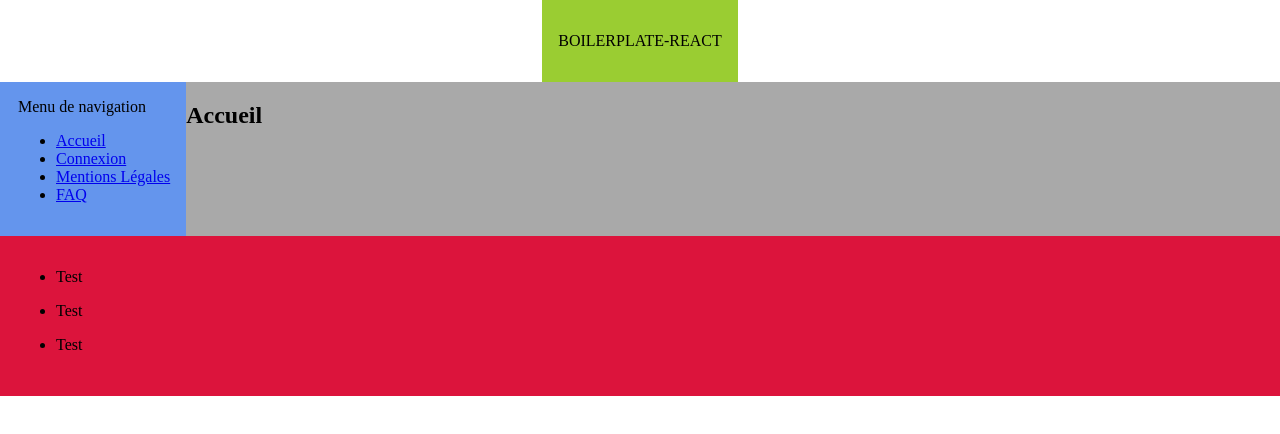
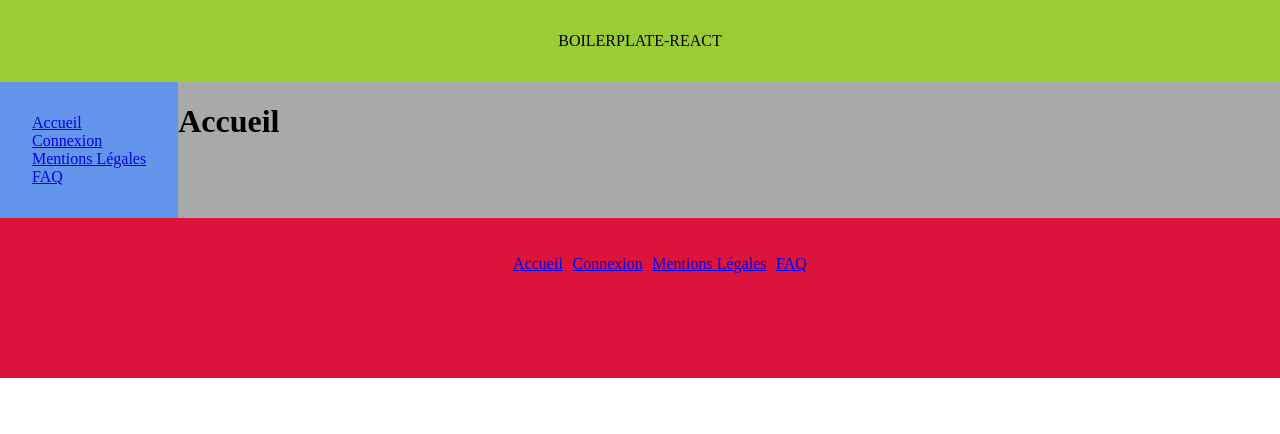
Before and after one commit to JohnBourdais/my-boilerplate-react, a React (Create React App) app: page / in a window 1280 px wide. Shown: the top 434 px of the page. Built offline with nearby package versions, Linux system fonts and the light colour scheme.

Commit message:
Paramétrage des routes

```diff
--- a/src/containers/Accueil.tsx
+++ b/src/containers/Accueil.tsx
@@ -3,7 +3,7 @@ import React, { Component } from 'react';
 class Accueil extends Component {
   render() {
     return (
-      <h2>Accueil</h2>
+      <h1>Accueil</h1>
     );
   }
 }
--- a/src/containers/AppRouter/AppRouter.tsx
+++ b/src/containers/AppRouter/AppRouter.tsx
@@ -1,5 +1,5 @@
 import React, { Component } from 'react';
-import { BrowserRouter as Router, Route, Link } from 'react-router-dom';
+import { BrowserRouter as Router, Route, Link, Switch } from 'react-router-dom';
 
 import Accueil from '../../containers/Accueil';
 import MentionsLegales from '../../containers/MentionsLegales';
@@ -9,14 +9,14 @@ import Connexion from '../../containers/Connexion';
 class AppRouter extends Component {
   render() {
     return (
-      <Router>
+      <Switch>
       <div>
         <Route path="/" exact component={Accueil} />
         <Route path="/connexion/" component={Connexion} />
         <Route path="/mentions-legales/" component={MentionsLegales} />
         <Route path="/faq/" component={Faq} />
       </div>
-    </Router>
+    </Switch>
     );
   }
 }
--- a/src/containers/Connexion.tsx
+++ b/src/containers/Connexion.tsx
@@ -3,7 +3,7 @@ import React, { Component } from 'react';
 class Connexion extends Component {
   render() {
     return (
-      <h2>Connexion</h2>
+      <h1>Connexion</h1>
     );
   }
 }
--- a/src/containers/Faq.tsx
+++ b/src/containers/Faq.tsx
@@ -3,7 +3,7 @@ import React, { Component } from 'react';
 class Faq extends Component {
   render() {
     return (
-      <h2>FAQ</h2>
+      <h1>FAQ</h1>
     );
   }
 }
--- a/src/containers/Footer/Footer.tsx
+++ b/src/containers/Footer/Footer.tsx
@@ -1,4 +1,5 @@
 import React, { Component } from 'react';
+import { Link } from 'react-router-dom';
 
 import './Footer.css';
 
@@ -8,13 +9,18 @@ class Footer extends Component {
       <div>
         <footer className="footer">
           <ul>
-            <li>Test</li>
-          </ul>
-          <ul>
-            <li>Test</li>
-          </ul>
-          <ul>
-            <li>Test</li>
+            <li>
+              <Link to="/">Accueil</Link>
+            </li>
+            <li>
+              <Link to="/connexion">Connexion</Link>
+            </li>
+            <li>
+            <Link to="/mentions-legales">Mentions Légales</Link>
+            </li>
+            <li>
+            <Link to="/faq">FAQ</Link>
+            </li>
           </ul>
         </footer>
       </div>
--- a/src/containers/MentionsLegales.tsx
+++ b/src/containers/MentionsLegales.tsx
@@ -3,7 +3,7 @@ import React, { Component } from 'react';
 class MentionsLegales extends Component {
   render() {
     return (
-      <h2>Mentions Légales</h2>
+      <h1>Mentions Légales</h1>
     );
   }
 }
--- a/src/containers/Menu/Menu.tsx
+++ b/src/containers/Menu/Menu.tsx
@@ -1,5 +1,5 @@
 import React, { Component } from 'react';
-import { BrowserRouter as Router, Route, Link } from 'react-router-dom';
+import { Link } from 'react-router-dom';
 
 import './Menu.css';
 
@@ -8,10 +8,9 @@ class Menu extends Component {
     return (
       <div>
         <nav className="menu">
-        <legend>Menu de navigation</legend>
         <ul>
           <li>
-            <Link to="/accueil">Accueil</Link>
+            <Link to="/">Accueil</Link>
           </li>
           <li>
             <Link to="/connexion">Connexion</Link>
--- a/src/index.css
+++ b/src/index.css
@@ -1,35 +1,60 @@
 * {
   box-sizing: border-box;
 }
+
 body {
   padding: 0;
   margin: 0 auto;
   min-height: 100vh;
 }
+
 #root {
   display: flex;
   flex-direction: column;
   justify-content: center;
 }
-.menu {
-  background: cornflowerblue;
-}
+
 .content {
   display: flex;
   flex-direction: row;
   background: darkgray;
 }
 
+.menu {
+  background: cornflowerblue;
+}
+
+.menu li {
+  list-style: none;
+}
+.menu ul {
+  padding: 1rem;
+  margin: 0;
+}
+
 header {
+  display: flex;
+  justify-content: center;
   background: yellowgreen;
-  justify-self: center;
-  justify-items: center;
 }
 
 footer {
+  display: flex;
+  justify-content: center;
   background: crimson;
   height: 20vh;
 }
+
+footer ul {
+  display: flex;
+  flex-direction: row;
+}
+
+footer li {
+  padding: 0.30rem;
+  list-style: none;
+}
+
 header, footer, article, nav {
   padding: 1em;
 }
```
